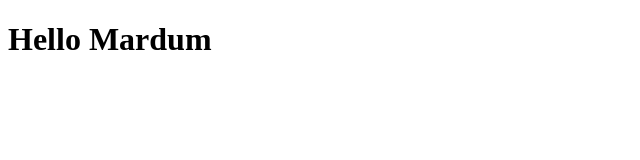
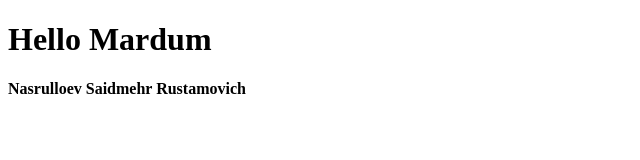
Before and after one commit to Said1234mehr/maste, a plain HTML site: page index.html in a window 1280 px wide. Shown: the whole page, without its empty margins (0-640 px from the left). Drawn offline with Linux system fonts and the light colour scheme.

Commit message:
h4 is here

```diff
--- a/index.html
+++ b/index.html
@@ -7,5 +7,6 @@
 </head>
 <body>
  <h1>Hello Mardum</h1>
+ <h4>Nasrulloev Saidmehr Rustamovich</h4>
 </body>
 </html>
```
